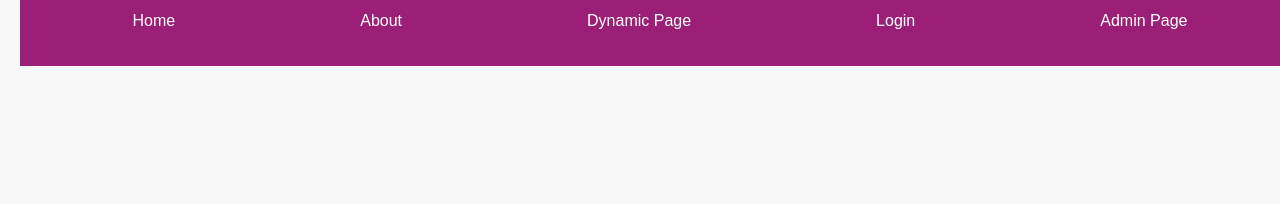
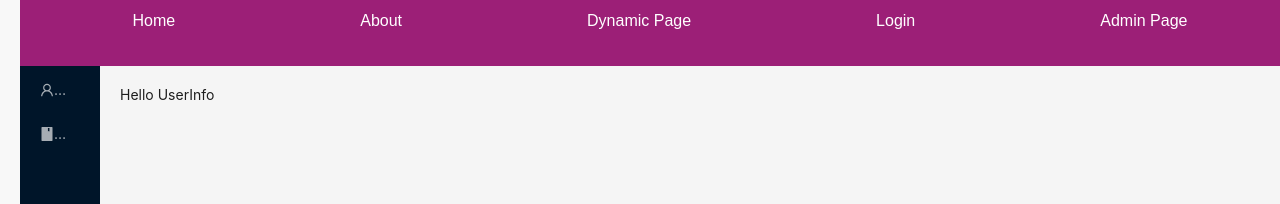
Before and after one commit to Bald-youth/my_blog, a React (Create React App) app: page /user/info in a window 1280 px wide. Shown: the part 124-328 px from the top of the page. Built offline with nearby package versions, Linux system fonts and the light colour scheme.

Commit message:
添加用户仪表盘

```diff
--- a/src/routes/index.tsx
+++ b/src/routes/index.tsx
@@ -10,6 +10,7 @@ import BlogList from '../components/BlogList';
 import BlogDetail from '../pages/BlogDetail';
 import Register from '../pages/Register';
 import AdminDashboard from '../admin/components/AdminDashboard';
+import UserDashboard from '../user/components/UserDashboard';
 const AppRoutes: React.FC = () => {
   return (
     <Router>
@@ -24,6 +25,8 @@ const AppRoutes: React.FC = () => {
           <Route path="register" element={<Register />} />
           <Route path="blog/:id" element={<BlogDetail />} />
           <Route path="admin/*" element={<AdminDashboard />} />
+          <Route path="user/*" element={<UserDashboard />} />
+
         </Routes>
       </div>
     </Router>
--- /dev/null
+++ b/src/user/components/UserDashboard.tsx
@@ -0,0 +1,53 @@
+// src/user/components/UserDashboard.tsx
+import React from 'react';
+import { Layout, Menu } from 'antd';
+import { Route, Routes, Navigate, useNavigate } from 'react-router-dom';
+import {UserOutlined, BookFilled,} from '@ant-design/icons';
+import UserInfo from './UserInfo';
+
+
+
+const { Sider, Content } = Layout;
+
+const UserDashboard: React.FC = () => {
+    const navigate = useNavigate();
+
+    const handleMenuClick = (key: string) => {
+        switch(key) {
+            case 'info':
+                navigate('/user/info');
+                break;
+            case 'blog':
+                navigate('/user/blog');
+                break;
+            default:
+                break;
+        }
+
+    };
+    return (
+    <Layout style={{ minHeight: '100vh' }}>
+      <Sider width={80} theme="dark">
+        <Menu mode="vertical" theme="dark" style={{ height: '100%', borderRight: 0 }}>
+          <Menu.Item key="info" icon={<UserOutlined />} onClick={() => handleMenuClick('info')}>
+            用户信息
+          </Menu.Item>
+          <Menu.Item key="blog" icon={<BookFilled />} onClick={() => handleMenuClick('blog')}>
+            我的博客
+          </Menu.Item>
+        </Menu>
+      </Sider>
+      <Layout>
+        <Content>
+          <Routes>
+            <Route path="info" element={<UserInfo />} />
+            <Route path="blog/*" element={<UserInfo />} />
+            <Route path="/" element={<Navigate to="info" />} />
+          </Routes>
+        </Content>
+      </Layout>
+    </Layout>
+  );
+}
+
+export default UserDashboard;
--- /dev/null
+++ b/src/user/components/UserInfo.tsx
@@ -0,0 +1,6 @@
+
+const UserInfo:React.FC = () => {
+
+    return("Hello UserInfo")
+}
+export default UserInfo;
```
Also changed, not shown: src/user/components/BlogInfo.tsx (added, +8 -0 lines), 1 other file (tests, documents, lock files or other folders).
